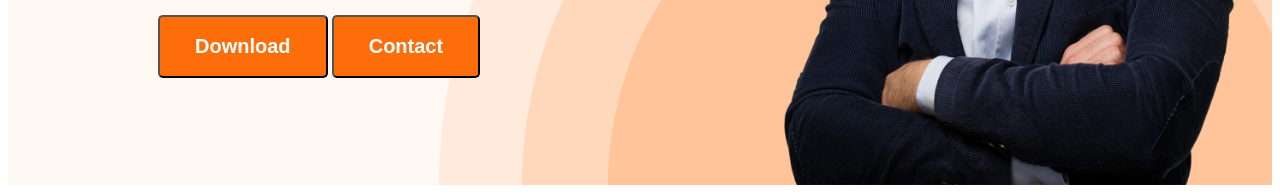
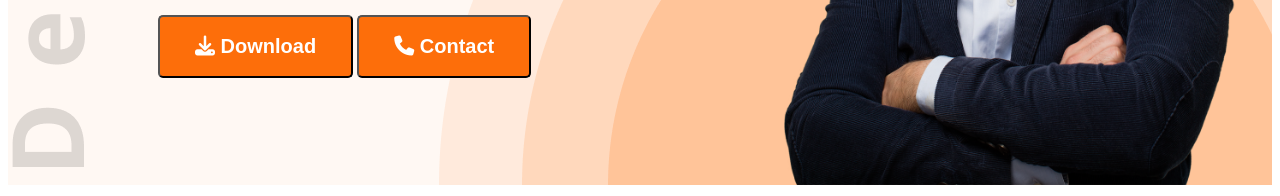
Before and after one commit to Sadman-Chowdhury/webdeveloper-portfolio, a plain HTML site: page index.html in a window 1280 px wide. Shown: the part 604-800 px from the top of the page. Drawn offline with nearby package versions, Linux system fonts and the light colour scheme.

Commit message:
added font awesome icons

```diff
--- a/index.html
+++ b/index.html
@@ -8,6 +8,7 @@
 <link rel="preconnect" href="https://fonts.gstatic.com" crossorigin>
 <link href="https://fonts.googleapis.com/css2?family=Open+Sans:wght@400;700;800&display=swap" rel="stylesheet">
     <link rel="stylesheet" href="styles.css/portfolio.css">
+    <script src="https://kit.fontawesome.com/006521c44e.js" crossorigin="anonymous"></script>
 </head>
 <body>
     <header>
@@ -24,8 +25,8 @@
                 <h3 class="banner-greet">Hi, I am</h3>
                 <h1 class="banner-title">Mary Hardy</h1>
                 <p class="banner-des">Shot what able cold new see hold.Friendly as an betrayed formerly he. Morning because as to society behaved moments.</p>
-                <button class="btn-primary">Download</button>
-                <button class="btn-primary">Contact</button>
+                <button class="btn-primary"><i class="fa-solid fa-download"></i> Download</button>
+                <button class="btn-primary"><i class="fa-solid fa-phone"></i> Contact</button>
             </div>
             <img class="profile-pic" src="images/hardy.png" alt="hardy image">
         </div>
@@ -130,7 +131,7 @@
             </div>
         </div>
         <div class="download-cv">
-            <button class="btn-primary">Download CV</button>
+            <button class="btn-primary"><i class="fa-solid fa-download"></i> Download CV</button>
         </div>
         </section>
     </main>
--- a/styles.css/portfolio.css
+++ b/styles.css/portfolio.css
@@ -49,9 +49,9 @@ nav li{
 /* Header CSS */
 header{
     background-color: #FFF8F3;
-    background-image: url(../images/header_bg.png);
+    background-image: url('../images/header_bg.png'), url('../images/developer.png');
     background-repeat: no-repeat;
-    background-position: bottom right;
+    background-position: bottom right, top left;
 }
 .banner{
     padding: 30px 30px 0px 150px;
```
